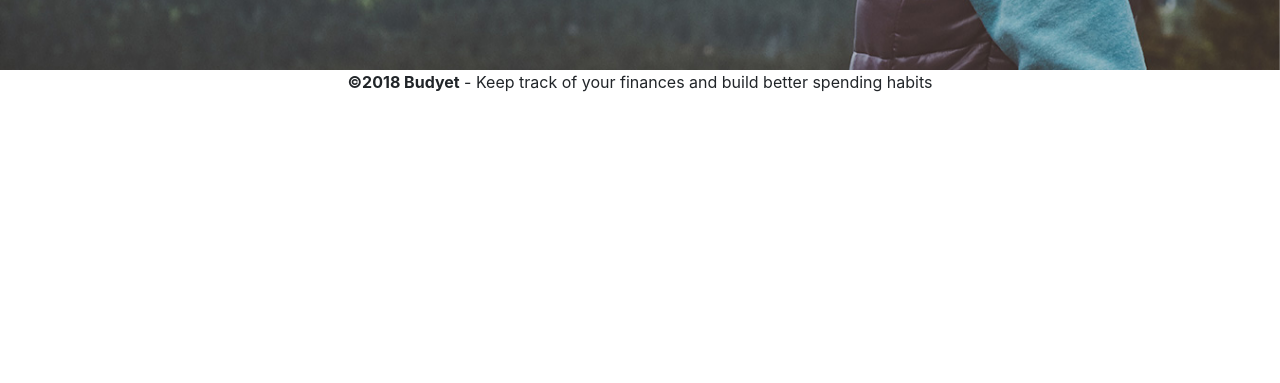
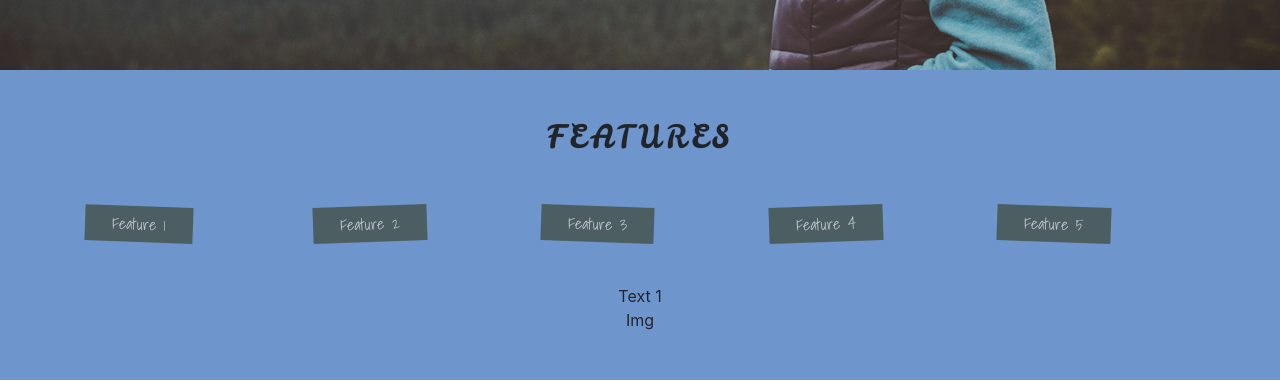
Before and after one commit to abdul4majeed/budyet, a Vue app: page / in a window 1280 px wide. Shown: the part 530-913 px from the top of the page. Before the commit the page ends 800 px from the top, so only its background shows below. Built offline with nearby package versions, Linux system fonts and the light colour scheme; a web font is replaced by a local one.

Commit message:
Add the Feature Section Sketch Ready

```diff
--- a/src/components/Sections/FeatureSection.vue
+++ b/src/components/Sections/FeatureSection.vue
@@ -1,17 +1,160 @@
 <template>
     <div>
         <div id="feature">
-
+          <div>
+              <div class="feature-list">
+                  <b-container class="pt-5 pb-5">
+                      <b-row class="mb-5">
+                          <b-col>
+                              <div class="heading text-center">
+                                  <h2 class="text-uppercase">Features</h2>
+                              </div>
+                          </b-col>
+                      </b-row>
+                      <b-row class="mb-5 feature-item-holder">
+                          <b-col>
+                              <div class="feature-item button"><a href='#' @click.prevent="changeSection('btn1')">Feature 1</a></div>
+                          </b-col>
+                          <b-col>
+                                <div class="feature-item button"><a href='#' @click.prevent="changeSection('btn2')">Feature 2</a></div>
+                          </b-col>
+                          <b-col>
+                                <div class="feature-item button"><a href='#' @click.prevent="changeSection('btn3')">Feature 3</a></div>
+                          </b-col>
+                          <b-col>
+                                <div class="feature-item button"><a href='#' @click.prevent="changeSection('btn4')">Feature 4</a></div>
+                          </b-col>
+                          <b-col>
+                                <div class="feature-item button"><a href='#' @click.prevent="changeSection('btn5')">Feature 5</a></div>
+                          </b-col>
+                      </b-row>
+                      <b-row>
+                          <b-col>
+                             <div class="text-center" v-if="buttonSections.section1">
+                                <div class="feature-text">Text 1</div>
+                                <div class="feature-img">Img</div>
+                             </div>
+                             <div class="text-center" v-if="buttonSections.section2">
+                                <div class="feature-text">Text 2</div>
+                                <div class="feature-img">Img</div>
+                             </div>
+                             <div class="text-center" v-if="buttonSections.section3">
+                                <div class="feature-text">Text 3</div>
+                                <div class="feature-img">Img</div>
+                             </div>
+                             <div class="text-center" v-if="buttonSections.section4">
+                                <div class="feature-text">Text 4</div>
+                                <div class="feature-img">Img</div>
+                             </div>
+                             <div class="text-center" v-if="buttonSections.section5">
+                                <div class="feature-text">Text 5</div>
+                                <div class="feature-img">Img</div>
+                             </div>
+                          </b-col>
+                      </b-row>
+                  </b-container>
+              </div>
+          </div>
         </div>
     </div>
 </template>
 
 <script>
     export default {
+        data()
+        {
+            return {
+                buttonSections : {
+                    section1 : true,
+                    section2 : false,
+                    section3 : false,
+                    section4 : false,
+                    section5 : false,
+                }
+            }
+        },
 
+        methods:
+        {
+            changeSection(btn)
+            {
+                for (let btn_sec in this.buttonSections) {
+                    this.buttonSections[btn_sec] = false;
+                }
+
+                switch(btn)
+                {
+                    case 'btn1':
+                        this.buttonSections.section1 = true;
+                        break;
+                    case 'btn2':
+                        this.buttonSections.section2 = true;
+                        break;
+                    case 'btn3':
+                        this.buttonSections.section3 = true;
+                        break;
+                    case 'btn4':
+                        this.buttonSections.section4 = true;
+                        break;
+                    case 'btn5':
+                        this.buttonSections.section5 = true;
+                        break;
+                }
+            }
+        }
     }
 </script>
 
 <style scoped>
+#feature > div
+{
+    background: #6E95CC;
+}
 
+#feature .feature-list .heading h2
+{
+    font-family: 'Leckerli One', cursive;
+    letter-spacing: 0.2rem;
+
+ }
+
+#feature .feature-item-holder div:nth-of-type(even) div
+{
+    display: inline-block !important;
+    transform: rotate(-2deg);
+    transition: all 0.2s ease-in-out;
+}
+
+#feature .feature-item-holder div:nth-of-type(even) div:hover
+{
+    transform: rotate(0deg);
+}
+
+.button
+{
+    margin: auto;
+    cursor: pointer;
+    transform: rotate(2deg);
+    transition: all 0.3s ease-in;
+    display: inline-block;
+}
+.button a
+{
+    font-family: 'Shadows Into Light', cursive;
+    text-decoration: none;
+    background-color: #4D5E62;
+    color:#c0c4d4;
+    padding:0.3rem 1.7rem;
+    font-size:1rem;
+    transition: all 0.2s ease-out;
+}
+
+.button:hover
+{
+    transform: rotate(0deg);
+}
+.button:hover a
+{
+    font-size: 1.3rem;
+}
 </style>
```
